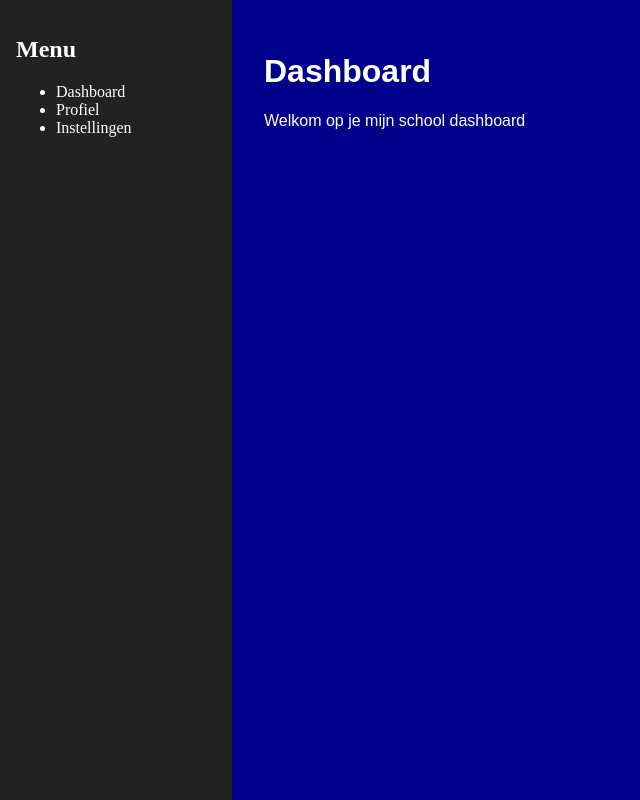
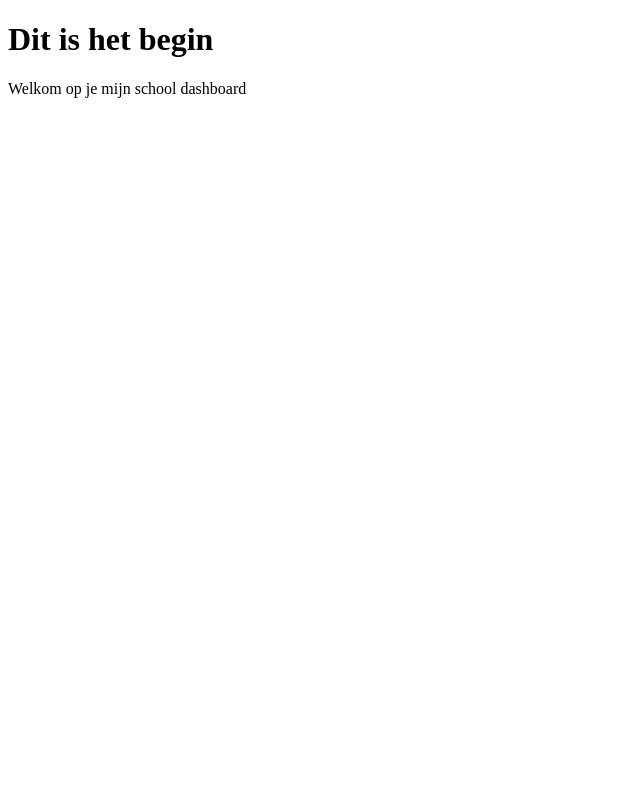
Before and after one commit to itzmitto/Dashboard, a React (Vite) app: page /main in a window 1280 px wide. Shown: the whole page, without its empty margins (0-640 px from the left). Built offline with nearby package versions, Linux system fonts and the light colour scheme.

Commit message:
7de commit begonnen met de sidebar

```diff
--- a/index.html
+++ b/index.html
@@ -5,6 +5,7 @@
     <link rel="icon" type="image/svg+xml" href="/favicon.svg" />
     <meta name="viewport" content="width=device-width, initial-scale=1.0" />
     <title>dashboardproject</title>
+    <link href='https://unpkg.com/boxicons@2.1.4/css/boxicons.min.css' rel='stylesheet'>
   </head>
   <body>
     <div id="root"></div>
--- a/src/pages/main.tsx
+++ b/src/pages/main.tsx
@@ -1,21 +1,39 @@
 import '../styling/main.css'
+
+function Sidebar() {
+  return (
+    <div className="sidebar">
+      <h2 className="sidebar-title">DASHBOARD</h2>
+      <ul className="sidebar-menu">
+        <li>Dashboard</li>
+        <li>Analytics</li>
+        <li>Projects</li>
+        <li>Messages</li>
+        <li>Settings</li>
+      </ul>
+    </div>
+  )
+}
+
+
+
 
 function Main() {
   return (
     <div className="layout">
-      <div className="sidebar">
-        <h2>Menu</h2>
-        <ul>
-          <li>Dashboard</li>
-          <li>Profiel</li>
-          <li>Instellingen</li>
-        </ul>
+
+
+
+
+
+
+      <div className="main-page">
+        <h1>Dit is het begin</h1>
+        <p>Welkom op je mijn school dashboard</p>
       </div>
 
-      <div className="main-page">
-        <h1>Dashboard</h1>
-        <p>Welkom op je mijn school dashboard</p>
-      </div>
+
+
     </div>
   )
 }
--- a/src/styling/main.css
+++ b/src/styling/main.css
@@ -1,24 +1,26 @@
-.layout {
-  display: flex;
-  height: 100vh;
+.sidebar {
+  width: 250px;
+  background-color: #1e293b;
+  color: white;
+  padding: 20px;
 }
 
-.sidebar {
-  width: 200px;
-  background-color: #222;
-  color: white;
-  padding: 1rem;
+.sidebar-title {
+  margin-bottom: 20px;
+  font-size: 20px;
 }
 
-.main-page {
-  flex: 1;
-  padding: 2rem;
-  font-family: sans-serif;
-  background-color: darkblue;
-  color: white;
+.sidebar-menu {
+  list-style: none;
+  padding: 0;
 }
 
-body {
-  margin: 0;
-  background-color: rgba(190, 247, 244, 0.596);
+.sidebar-menu li {
+  margin: 12px 0;
+  cursor: pointer;
+  transition: 0.2s;
 }
+
+.sidebar-menu li:hover {
+  color: #38bdf8;
+}
```
